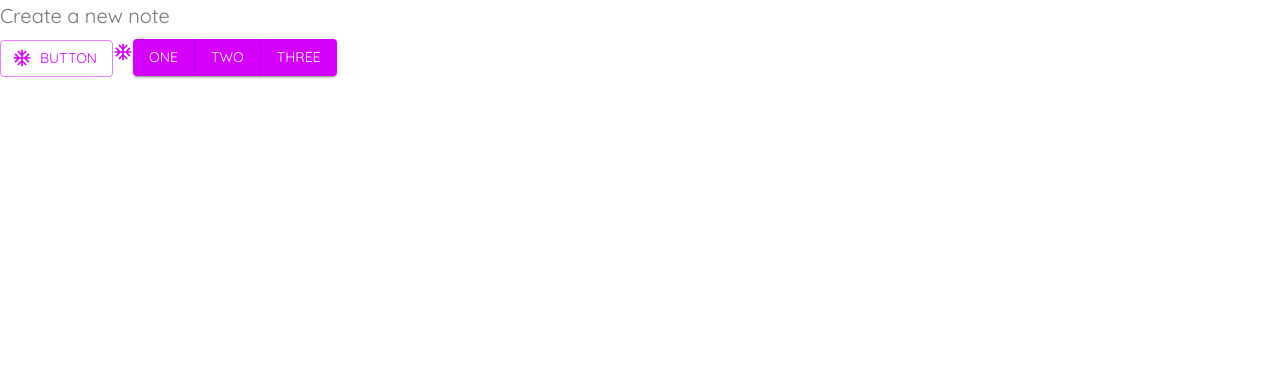
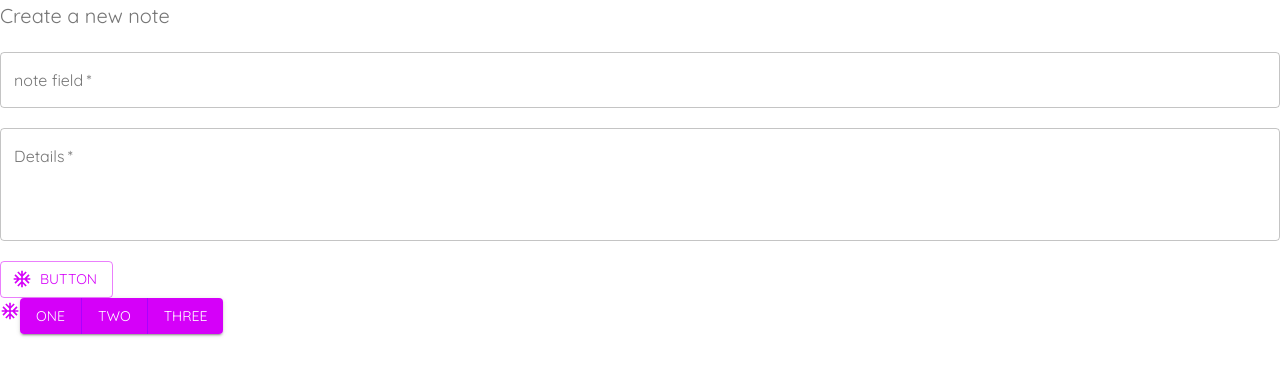
Before and after one commit to PrunesLand/MaterialUI-project, a React (Create React App) app: page /create in a window 1280 px wide. Shown: the top 376 px of the page. Built offline with nearby package versions, Linux system fonts and the light colour scheme.

Commit message:
finished tutorial 7

```diff
--- a/src/pages/Create.js
+++ b/src/pages/Create.js
@@ -1,18 +1,42 @@
-import React from 'react'
+import React, { useState } from 'react'
 import Typography from '@material-ui/core/Typography'
 import Button from '@material-ui/core/Button'
 import ButtonGroup from '@material-ui/core/ButtonGroup'
 import AcUnitOutlinedIcon from '@material-ui/icons/AcUnitOutlined';
 import { makeStyles } from '@material-ui/core';
+import TextField from '@material-ui/core/TextField'
 
 const useStyles = makeStyles({
-
+  field: {
+    marginTop: 20,
+    marginBottom: 20,
+    display: 'block'
+  }
 })
 
 export default function Create() {
 
   const classes = useStyles()
+  const [title, setTitle] = useState('')
+  const [details, setDetails] = useState('')
+  const [titleError, setTitleError] = useState(false)
+  const [detailsError, setDetailsError] = useState(false)
+  const handleSubmit = (e) => {
+    e.preventDefault()
+    setTitleError(false)
+    setDetailsError(false)
 
+    if (title && details) {
+      console.log(title, details)
+    }
+
+    if (title === '') {
+      setTitleError(true)
+    }
+    if (details === '') {
+      setDetailsError(true)
+    }
+  }
   return (
     <div>
       <Typography
@@ -25,9 +49,37 @@
         Create a new note
       </Typography>
 
+      <form
+        noValidate
+        autoComplete='off'
+        onSubmit={handleSubmit}
+      >
+        <TextField
+          onChange={(e) => setTitle(e.target.value)}
+          className={classes.field}
+          label="note field"
+          variant="outlined"
+          color="secondary"
+          fullWidth
+          required
+          error={titleError}
+        />
+
+        <TextField
+          onChange={(e) => setDetails(e.target.value)}
+          className={classes.field}
+          label="Details"
+          variant="outlined"
+          color="secondary"
+          multiline
+          rows={4}
+          fullWidth
+          required
+          error={detailsError}
+        />
         <Button
 
-        onClick={() => console.log('You clicked me')}
+
           type="submit"
           color="secondary"
           variant="outlined"
@@ -36,6 +88,8 @@
         >
           Button
         </Button>
+      </form>
+
 
       <AcUnitOutlinedIcon color="secondary" fontSize="small" />
 
```
Lines whose indentation alone changed are shown as unchanged.
